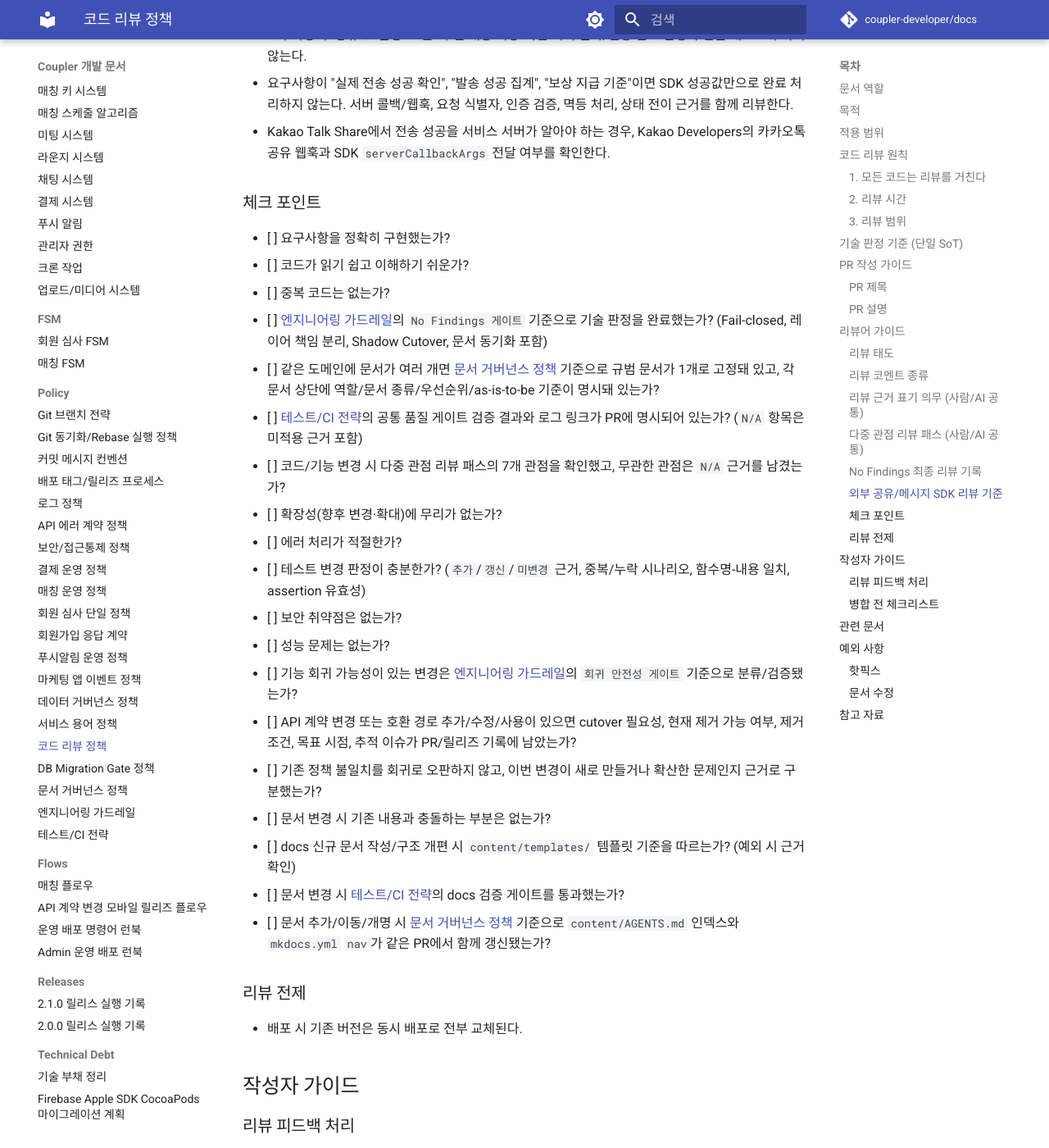
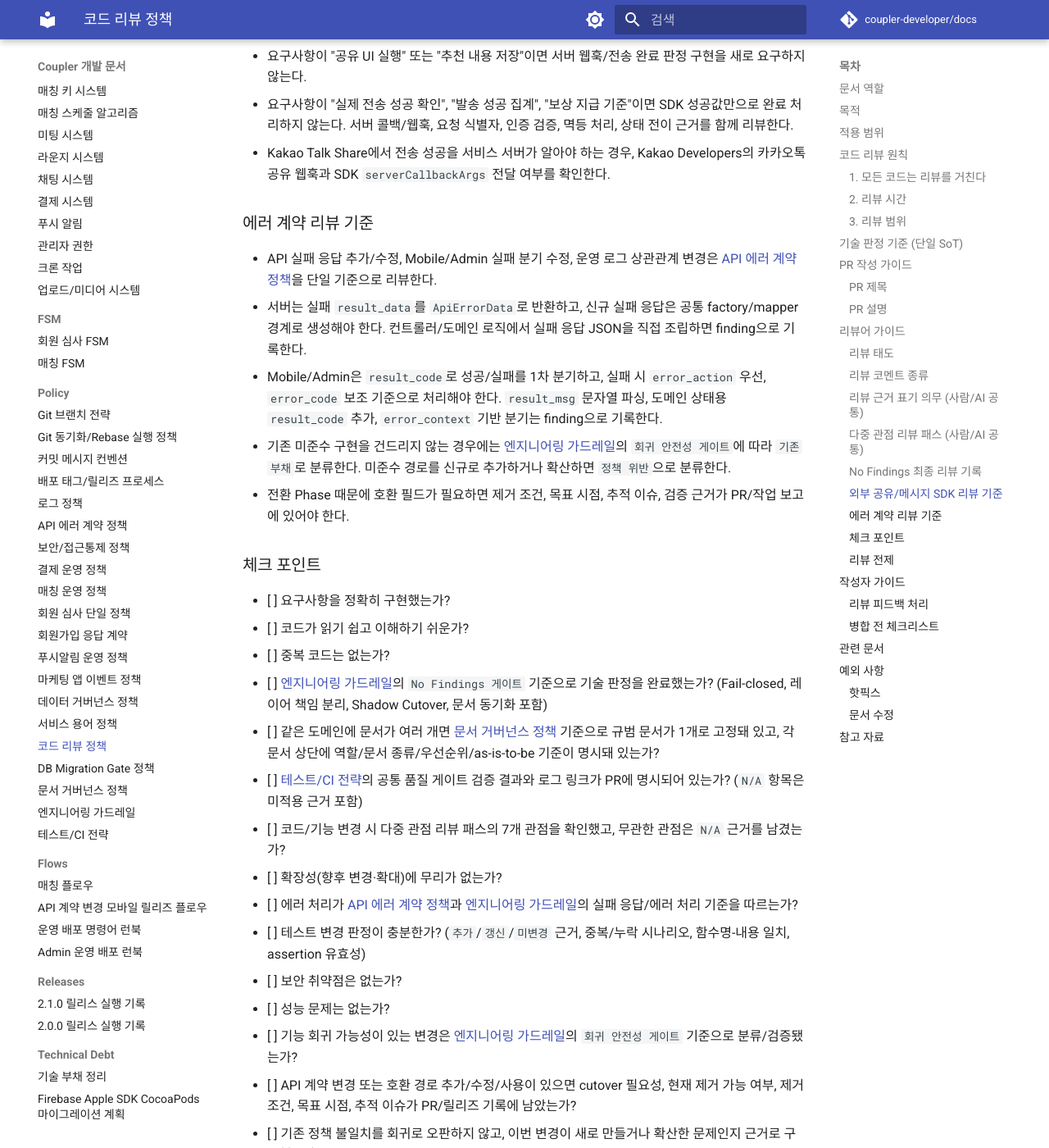
Before and after one commit to coupler-developer/docs, an MkDocs documentation site: the page built from content/policy/code-review-policy.md, in a window 1280 px wide and 1400 px high, scrolled down 5147 px. Shown: the whole window at 82% size. Built offline with MkDocs 1.6.1 and Material for MkDocs 9.7.7, drawn with Linux system fonts in a browser that asks for light colours; comment, search, counter and statistics services are not loaded; some of the changed text lies outside the part shown.

Commit message:
docs: 에러 계약 리뷰 기준 추가
Changes:
- 리뷰 관점에 API 에러 계약 정책 준수 확인 추가
- 실패 응답 리뷰 기준과 finding 분류 기준 추가

Tests:
- yarn validate:docs-structure 통과
- yarn validate:release-records 통과
- yarn lint:md 통과
- not run: mkdocs build --strict (로컬 mkdocs 미설치)

```diff
--- a/content/policy/code-review-policy.md
+++ b/content/policy/code-review-policy.md
@@ -154,8 +154,8 @@
 - **Senior PM / Product**: 요구사항, 사용자 흐름, 스펙 공백, 기준 변경 여부를 확인한다.
 - **Business / Operations**: 운영 가능성, CS 리스크, 관리자 액션, 심사/결제/푸시 운영 영향을 확인한다.
 - **Senior Security**: 인증/인가, 권한 우회, 민감정보, 로그 마스킹, 임시 권한, 감사 로그를 확인한다.
-- **Senior Backend**: API 계약, DB, 상태 전이, 트랜잭션, 서버 단일 판정, 에러 계약을 확인한다.
-- **Senior Frontend / Client**: Mobile/Admin UI 상태, API 호출 경계, 로컬 상태와 서버 상태 혼용, 디자인 토큰을 확인한다.
+- **Senior Backend**: API 계약, DB, 상태 전이, 트랜잭션, 서버 단일 판정, [API 에러 계약 정책](api-error-contract-policy.md) 준수를 확인한다.
+- **Senior Frontend / Client**: Mobile/Admin UI 상태, API 호출 경계, 실패 응답 분기 기준, 로컬 상태와 서버 상태 혼용, 디자인 토큰을 확인한다.
 - **QA / Release**: 위험도 분류, 테스트/CI, 수동 검증, 릴리즈 증빙, PR별 cutover 필요성/현재 제거 가능 여부를 확인한다.
 
 ### No Findings 최종 리뷰 기록
@@ -183,6 +183,14 @@
 - 요구사항이 "실제 전송 성공 확인", "발송 성공 집계", "보상 지급 기준"이면 SDK 성공값만으로 완료 처리하지 않는다. 서버 콜백/웹훅, 요청 식별자, 인증 검증, 멱등 처리, 상태 전이 근거를 함께 리뷰한다.
 - Kakao Talk Share에서 전송 성공을 서비스 서버가 알아야 하는 경우, Kakao Developers의 카카오톡 공유 웹훅과 SDK `serverCallbackArgs` 전달 여부를 확인한다.
 
+### 에러 계약 리뷰 기준
+
+- API 실패 응답 추가/수정, Mobile/Admin 실패 분기 수정, 운영 로그 상관관계 변경은 [API 에러 계약 정책](api-error-contract-policy.md)을 단일 기준으로 리뷰한다.
+- 서버는 실패 `result_data`를 `ApiErrorData`로 반환하고, 신규 실패 응답은 공통 factory/mapper 경계로 생성해야 한다. 컨트롤러/도메인 로직에서 실패 응답 JSON을 직접 조립하면 finding으로 기록한다.
+- Mobile/Admin은 `result_code`로 성공/실패를 1차 분기하고, 실패 시 `error_action` 우선, `error_code` 보조 기준으로 처리해야 한다. `result_msg` 문자열 파싱, 도메인 상태용 `result_code` 추가, `error_context` 기반 분기는 finding으로 기록한다.
+- 기존 미준수 구현을 건드리지 않는 경우에는 [엔지니어링 가드레일](engineering-guardrails.md)의 `회귀 안전성 게이트`에 따라 `기존 부채`로 분류한다. 미준수 경로를 신규로 추가하거나 확산하면 `정책 위반`으로 분류한다.
+- 전환 Phase 때문에 호환 필드가 필요하면 제거 조건, 목표 시점, 추적 이슈, 검증 근거가 PR/작업 보고에 있어야 한다.
+
 ### 체크 포인트
 
 - [ ] 요구사항을 정확히 구현했는가?
@@ -193,7 +201,7 @@
 - [ ] [테스트/CI 전략](testing-strategy.md)의 공통 품질 게이트 검증 결과와 로그 링크가 PR에 명시되어 있는가? (`N/A` 항목은 미적용 근거 포함)
 - [ ] 코드/기능 변경 시 다중 관점 리뷰 패스의 7개 관점을 확인했고, 무관한 관점은 `N/A` 근거를 남겼는가?
 - [ ] 확장성(향후 변경·확대)에 무리가 없는가?
-- [ ] 에러 처리가 적절한가?
+- [ ] 에러 처리가 [API 에러 계약 정책](api-error-contract-policy.md)과 [엔지니어링 가드레일](engineering-guardrails.md)의 실패 응답/에러 처리 기준을 따르는가?
 - [ ] 테스트 변경 판정이 충분한가? (`추가`/`갱신`/`미변경` 근거, 중복/누락 시나리오, 함수명-내용 일치, assertion 유효성)
 - [ ] 보안 취약점은 없는가?
 - [ ] 성능 문제는 없는가?
```
